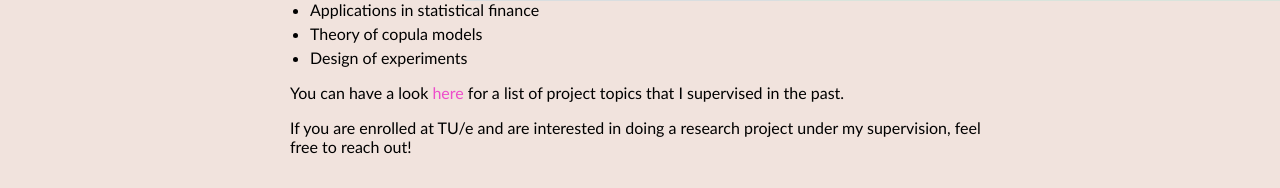
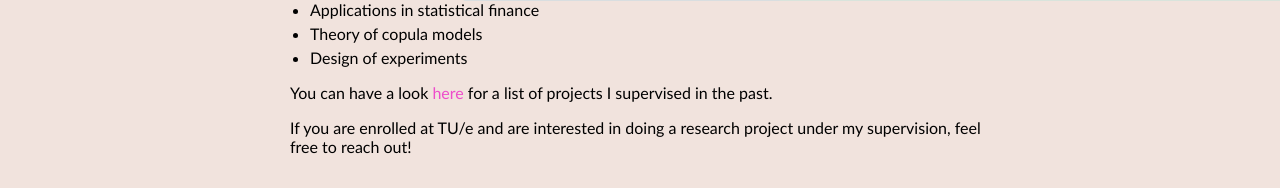
Before and after one commit to elisaperrone/elisaperrone.github.io, a Jekyll site: the page built from teaching.md, in a window 1280 px wide. Shown: the part 899-1087 px from the top of the page. Built offline with Jekyll 4.4.1, drawn with Linux system fonts in a browser that asks for light colours; our own code applies the rules of GitHub Pages for plain Markdown files.

Commit message:
Update teaching.md

```diff
--- a/teaching.md
+++ b/teaching.md
@@ -44,7 +44,7 @@ The following is a list of research topics where I am actively offering B.Sc. an
 * Theory of copula models
 * Design of experiments
 
-You can have a look [here](https://research.tue.nl/en/persons/elisa-perrone/supervised-student-theses/) for a list of project topics that I supervised in the past.
+You can have a look [here](https://research.tue.nl/en/persons/elisa-perrone/supervised-student-theses/) for a list of projects I supervised in the past.
 
 If you are enrolled at TU/e and are interested in doing a research project under my supervision, feel free to reach out!
 
```
